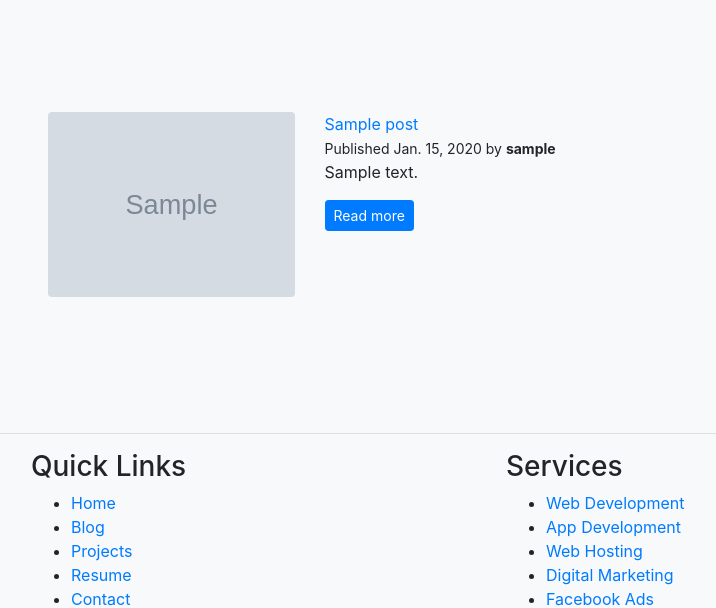
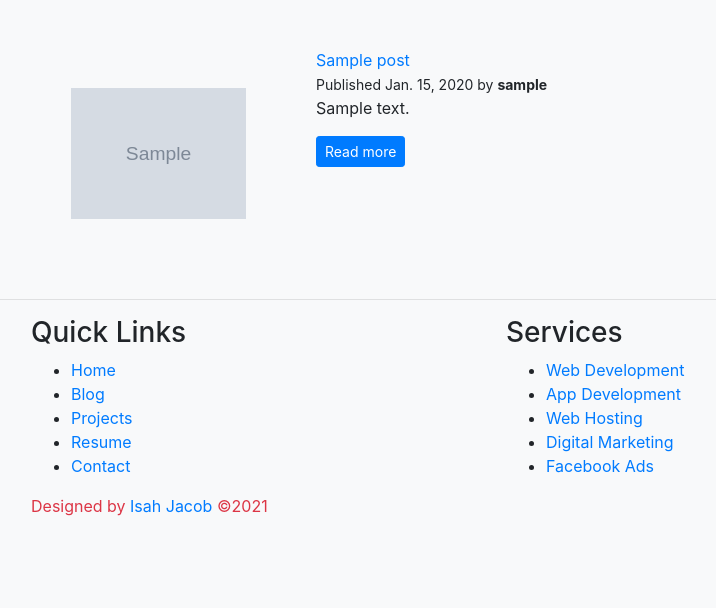
Before and after one commit to Enecode/myblog, a Django app: template templates/post_list.html in a window 1280 px wide. Shown: the part 58-666 px from the top of the page, without its empty margins (54-770 px from the left). Run offline with Django 4.2, Linux system fonts and the light colour scheme; the template is opened without the code that fills it: values that come from a table or form of the project are taken from there, others are empty; tables that the repository leaves empty hold one stand-in row (values such as "Sample post"); grey boxes marked "Sample" are stand-in pictures; some libraries are stand-ins or nearby versions.

Commit message:
removed the jumbotron
added padding
added a class

```diff
--- a/templates/post_list.html
+++ b/templates/post_list.html
@@ -14,12 +14,12 @@
 <body class="bg-light">
     {% for post in posts %}
         <main role="main">
-            <div class="container bg-light jumbotron">
+            <div class="container bg-light">
                 <div class="row">
                     <div class="col-md-3">
-                        <div class=" p-18">
+                        <div class="card-body p-10">
                             <!-- featured image -->
-                           <img src="{%  static post.image.url %}" width="100%" class="rounded images featured-image-list" alt="{{post.title}}">
+                           <img src="{%  static post.image.url %}" width="100%" class="rounded card-body images featured-image-list" alt="{{post.title}}">
                         </div>
                     </div>
                     <div class="col-md-5">
```
